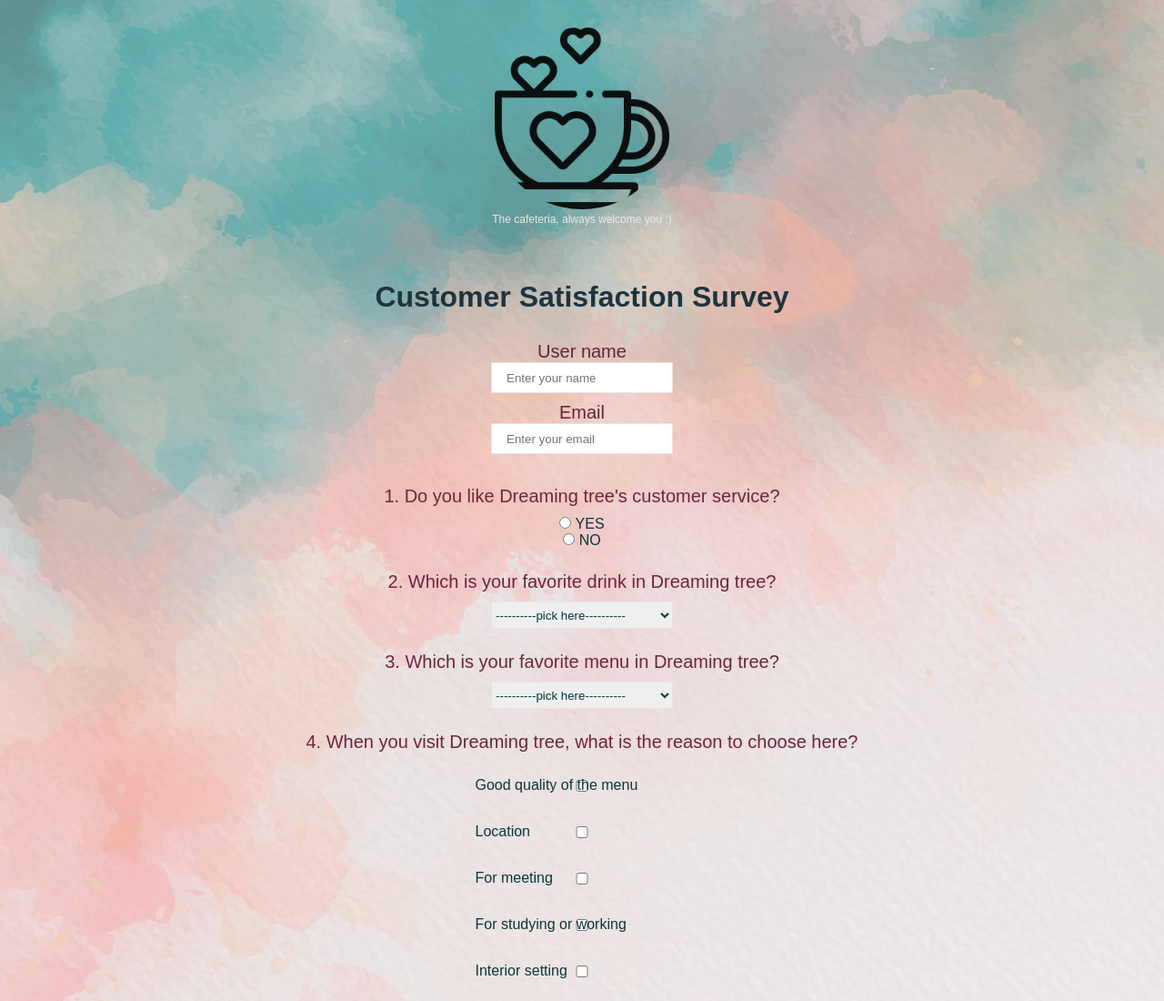
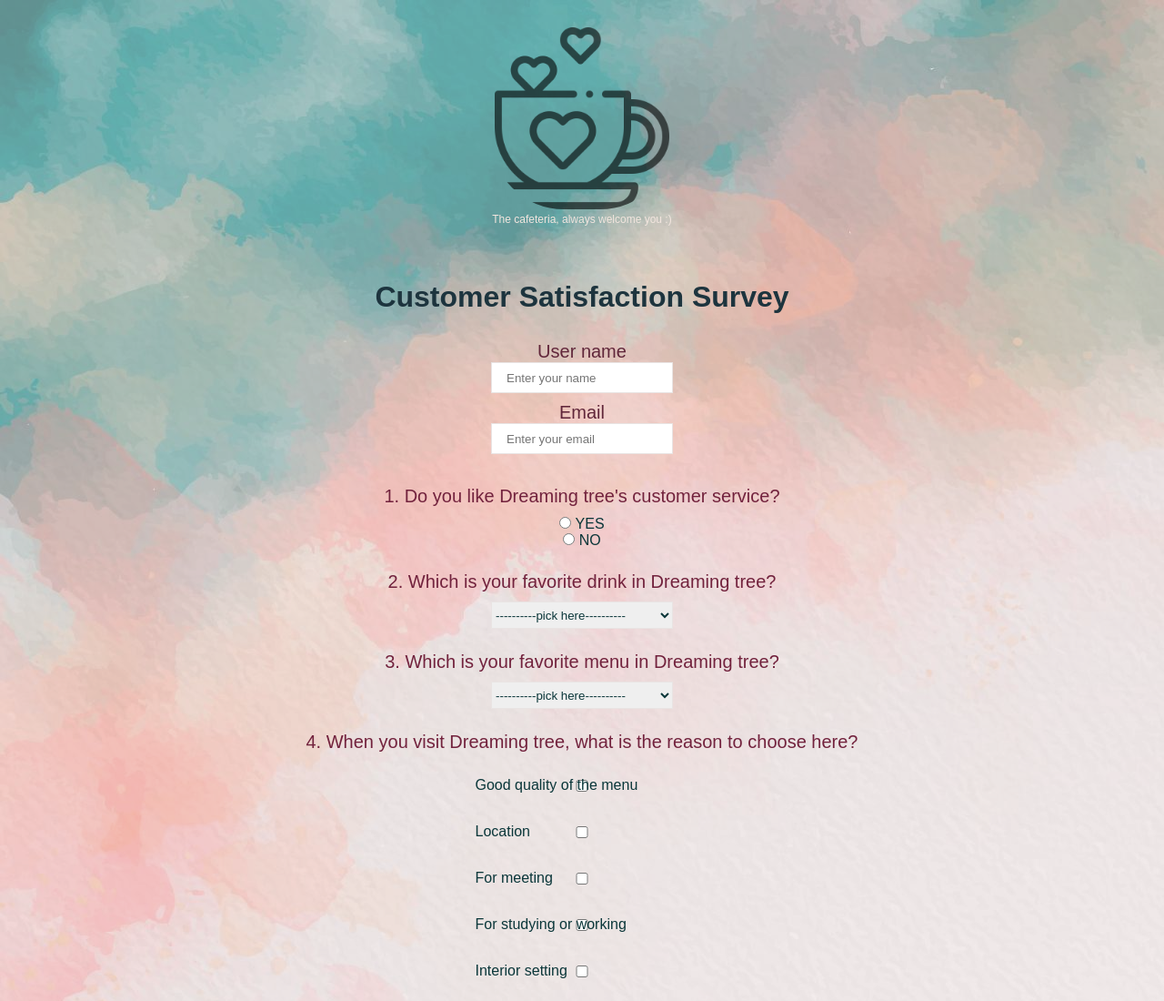
Before and after one commit to LeaHaelin/FCC_Survey-form, a plain HTML site: page index.html in a window 1280 px wide. Shown: the top 1100 px of the page at 91% size. Drawn offline with Linux system fonts and the light colour scheme; a web font is replaced by a local one.

Commit message:
logo color

```diff
--- a/styles.css
+++ b/styles.css
@@ -28,8 +28,8 @@ body {
 
 .logo {
   width: 200px;
-  border-radius: 50%;
-  opacity: 0.9;
+  border-radius: 40%;
+  opacity: 0.6;
 }
 .caption {
   font-weight: 100;
```
